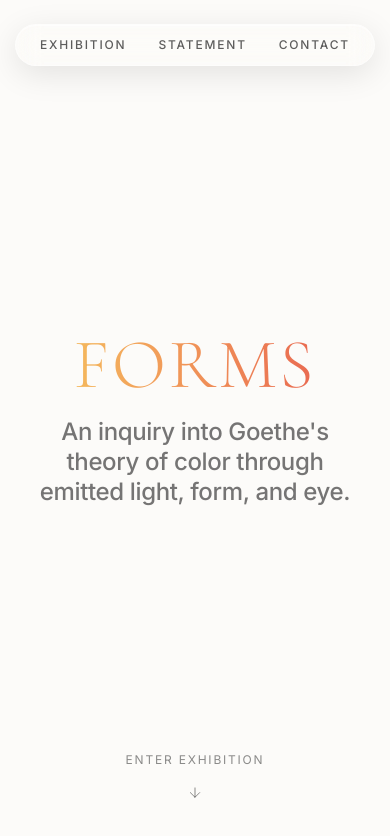
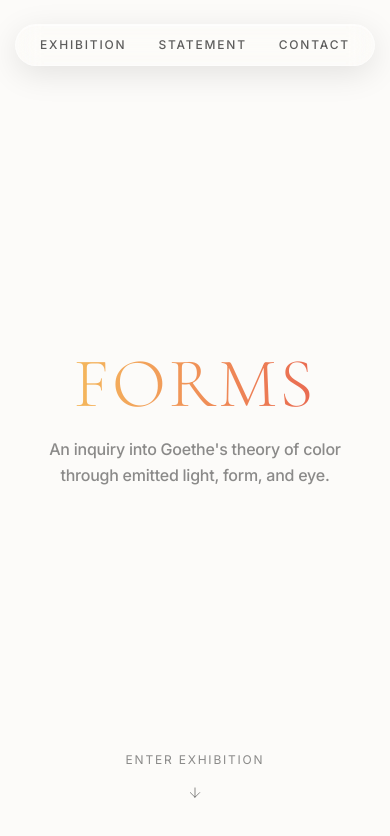
Before and after one commit to crashsoul/forms-online-exhibition, a Next.js app: page / in a window 390 px wide. Shown: the top 836 px of the page. Built offline with nearby package versions, Linux system fonts and the light colour scheme.

Commit message:
Subordinated subtitle to hero. Optimized mobile experience.

```diff
--- a/components/Hero.tsx
+++ b/components/Hero.tsx
@@ -11,7 +11,7 @@ export default function Hero() {
           FORMS
         </h1>
         <div className="flex flex-col items-center gap-4">
-          <p className="font-sans text-[clamp(1.5rem,3.5vw,2.4rem)] tracking-[-0.015em] max-w-[45ch] mx-auto px-4 md:px-0 text-[#1a1a1a]/60 font-medium leading-tight">
+          <p className="font-sans text-[clamp(1rem,2vw,1.5rem)] tracking-[-0.015em] max-w-[45ch] mx-auto px-6 md:px-0 text-[#1a1a1a]/50 font-medium leading-relaxed">
             An inquiry into Goethe&apos;s theory of color through emitted light, form, and eye.
           </p>
         </div>
```
